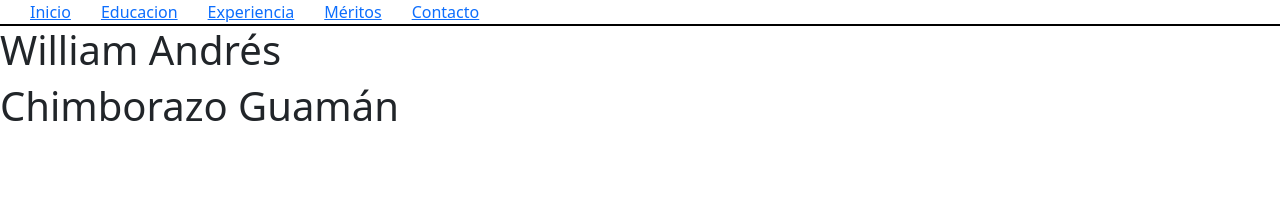
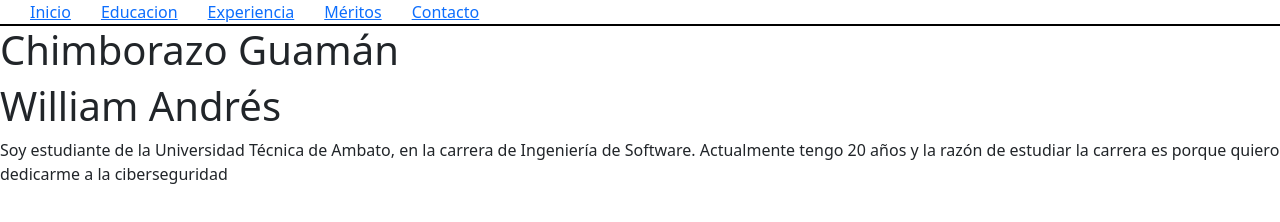
Before and after one commit to W1llAn/PracticaGit4A_ChimborazoWilliam, a plain HTML site: page index.html in a window 1280 px wide. Drawn offline with nearby package versions, Linux system fonts and the light colour scheme.

Commit message:
Se agregó un resumen de mi CV

```diff
--- a/index.html
+++ b/index.html
@@ -18,8 +18,9 @@
         <a style="margin-left: 30px;" href="#">Contacto</a>
     </header>
     <div>
+        <h1>Chimborazo Guamán</h1>
         <h1>William Andrés</h1>
-        <h1>Chimborazo Guamán</h1>
+        <p>Soy estudiante de la Universidad Técnica de Ambato, en la carrera de Ingeniería de Software. Actualmente tengo 20 años y la razón de estudiar la carrera es porque quiero dedicarme a la ciberseguridad</p>
     </div>
 </body>
 </html>
```
